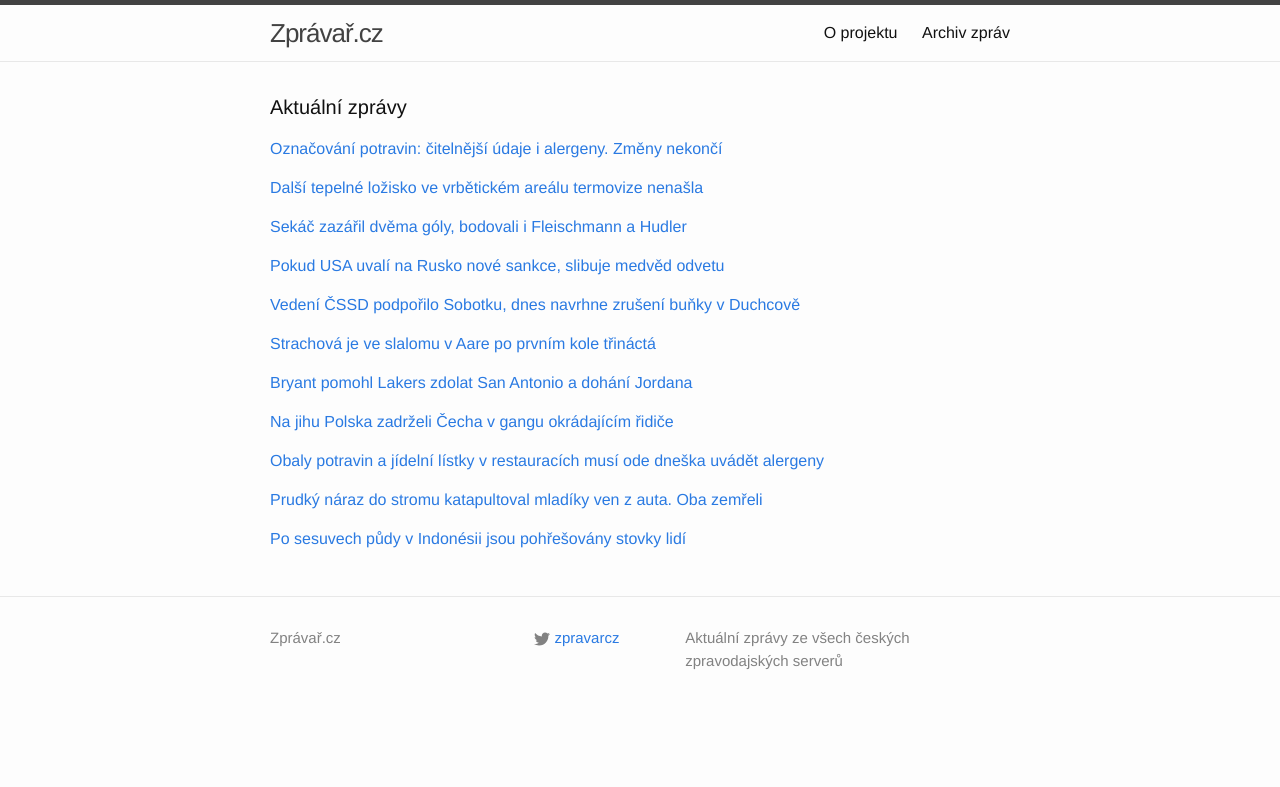
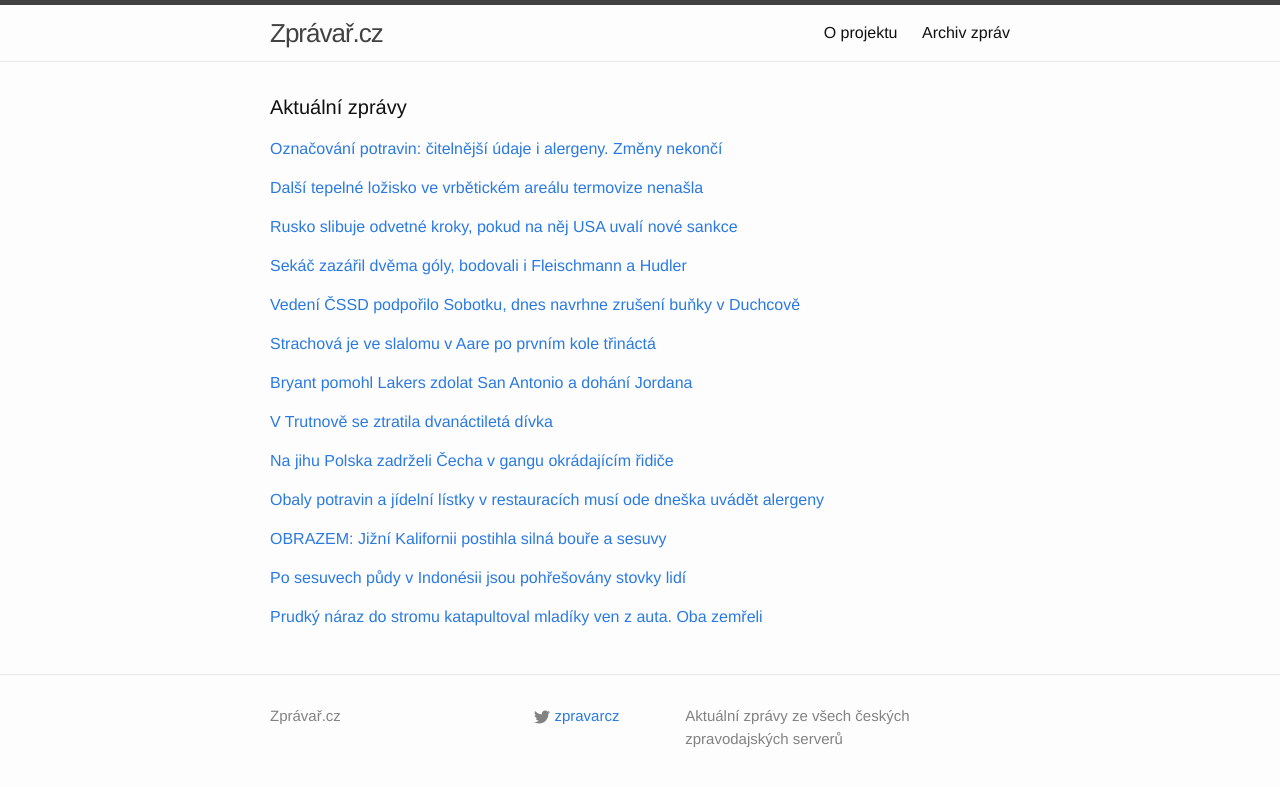
Before and after one commit to adliska/zpravar, a Jekyll site: the page built from index.html, in a window 1280 px wide. Shown: the top 787 px of the page. Built offline with Jekyll 4.4.1, drawn with Linux system fonts in a browser that asks for light colours.

Commit message:
zpravar news update

```diff
--- a/index.html
+++ b/index.html
@@ -30,8 +30,18 @@ layout: default
 <li><a href=http://www.tyden.cz/rubriky/domaci/dalsi-vybuchy-ve-vrbeticich-bezpecnostni-lhuta-bezi-nanovo_327162.html>Další výbuchy ve Vrběticích. Bezpečnostní lhůta běží nanovo - www.tyden.cz</a></li>
 <li><a href=http://www.ceskenoviny.cz/zpravy/zpravy/z-vrbetickeho-arealu-se-nerizene-vybuchy-v-noci-opet-ozvaly/1158450>Z vrbětického areálu se neřízené výbuchy v noci opět ozvaly - www.ceskenoviny.cz</a></li>
 </ul>
-</div><p><a href="javascript:;" onclick="toggle_visibility('zpravy2')">Sekáč zazářil dvěma góly, bodovali i Fleischmann a Hudler</a></p>
+</div><p><a href="javascript:;" onclick="toggle_visibility('zpravy2')">Rusko slibuje odvetné kroky, pokud na něj USA uvalí nové sankce</a></p>
 <div id="zpravy2" style="display:none">
+<ul>
+<li><a href=http://zpravy.e15.cz/zahranicni/politika/rusko-slibuje-odvetne-kroky-pokud-na-nej-usa-uvali-nove-sankce-1145544>Rusko slibuje odvetné kroky, pokud na něj USA uvalí nové sankce - zpravy.e15.cz</a></li>
+<li><a href=http://www.ceskatelevize.cz/ct24/svet/295363-pokud-usa-uvali-na-rusko-nove-sankce-slibuje-medved-odvetu/>Pokud USA uvalí na Rusko nové sankce, slibuje medvěd odvetu - www.ceskatelevize.cz</a></li>
+<li><a href=http://www.ceskenoviny.cz/zpravy/zpravy/rusko-slibuje-odvetne-kroky-pokud-na-nej-usa-uvali-nove-sankce/1158473>Rusko slibuje odvetné kroky, pokud na něj USA uvalí nové sankce - www.ceskenoviny.cz</a></li>
+<li><a href=http://www.lidovky.cz/spojene-staty-vydaji-na-obranu-585-miliard-dolaru-schvalil-senat-pvl-/zpravy-svet.aspx?c=A141213_074743_ln_zahranici_mct>Spojené státy vydají na obranu 585 miliard dolarů, schválil Senát  - www.lidovky.cz</a></li>
+<li><a href=http://www.ceskenoviny.cz/zpravy/zpravy/americky-senat-schvalil-obranny-rozpocet/1158423>Americký Senát schválil obranný rozpočet - www.ceskenoviny.cz</a></li>
+<li><a href=http://zpravy.idnes.cz/senat-schvalil-rozpocet-usa-na-obranu-d8u-/zahranicni.aspx?c=A141213_071131_zahranicni_cen>USA vydají na obranu 585 miliard dolarů, schválil Senát - zpravy.idnes.cz</a></li>
+</ul>
+</div><p><a href="javascript:;" onclick="toggle_visibility('zpravy3')">Sekáč zazářil dvěma góly, bodovali i Fleischmann a Hudler</a></p>
+<div id="zpravy3" style="display:none">
 <ul>
 <li><a href=http://www.tyden.cz/rubriky/sport/hokej/nhl/sekac-zazaril-dvema-goly-bodovali-i-fleischmann-a-hudler_327170.html>Sekáč zazářil dvěma góly, bodovali i Fleischmann a Hudler - www.tyden.cz</a></li>
 <li><a href=http://hokej.idnes.cz/hokejova-nhl-vysledky-06i-/nhl.aspx?c=A141213_075012_nhl_par>Sekáč se blýskl dvěma góly, skóroval i Fleischmann. A Hudler dál boduje - hokej.idnes.cz</a></li>
@@ -39,15 +49,6 @@ layout: default
 <li><a href=http://www.rozhlas.cz/_zprava/jiri-sekac-pomohl-montrealu-dvema-goly-prosadil-se-i-fleischmann--1432119>Jiří Sekáč pomohl Montrealu dvěma góly, prosadil se i Fleischmann - www.rozhlas.cz</a></li>
 <li><a href=http://www.sportovninoviny.cz/zpravy/sekac-dvema-goly-pomohl-k-vyhre-montrealu/1158440>Sekáč dvěma góly pomohl k výhře Montrealu - www.sportovninoviny.cz</a></li>
 <li><a href=http://sport.aktualne.cz/nhl/r~6513e934828d11e493c9002590604f2e/>Sekáč se dvěma góly podílel na triumfu Montrealu - sport.aktualne.cz</a></li>
-</ul>
-</div><p><a href="javascript:;" onclick="toggle_visibility('zpravy3')">Pokud USA uvalí na Rusko nové sankce, slibuje medvěd odvetu</a></p>
-<div id="zpravy3" style="display:none">
-<ul>
-<li><a href=http://www.ceskatelevize.cz/ct24/svet/295363-pokud-usa-uvali-na-rusko-nove-sankce-slibuje-medved-odvetu/>Pokud USA uvalí na Rusko nové sankce, slibuje medvěd odvetu - www.ceskatelevize.cz</a></li>
-<li><a href=http://www.ceskenoviny.cz/zpravy/zpravy/rusko-slibuje-odvetne-kroky-pokud-na-nej-usa-uvali-nove-sankce/1158473>Rusko slibuje odvetné kroky, pokud na něj USA uvalí nové sankce - www.ceskenoviny.cz</a></li>
-<li><a href=http://www.lidovky.cz/spojene-staty-vydaji-na-obranu-585-miliard-dolaru-schvalil-senat-pvl-/zpravy-svet.aspx?c=A141213_074743_ln_zahranici_mct>Spojené státy vydají na obranu 585 miliard dolarů, schválil Senát  - www.lidovky.cz</a></li>
-<li><a href=http://www.ceskenoviny.cz/zpravy/zpravy/americky-senat-schvalil-obranny-rozpocet/1158423>Americký Senát schválil obranný rozpočet - www.ceskenoviny.cz</a></li>
-<li><a href=http://zpravy.idnes.cz/senat-schvalil-rozpocet-usa-na-obranu-d8u-/zahranicni.aspx?c=A141213_071131_zahranicni_cen>USA vydají na obranu 585 miliard dolarů, schválil Senát - zpravy.idnes.cz</a></li>
 </ul>
 </div><p><a href="javascript:;" onclick="toggle_visibility('zpravy4')">Vedení ČSSD podpořilo Sobotku,  dnes navrhne zrušení buňky v Duchcově</a></p>
 <div id="zpravy4" style="display:none">
@@ -74,32 +75,46 @@ layout: default
 <li><a href=http://sport.idnes.cz/vysledky-basketbalove-nba-dcg-/basket.aspx?c=A141213_093602_sport-basket_par>Bryant přispěl k porážce úřadujících šampionů NBA a útočí na Jordana - sport.idnes.cz</a></li>
 <li><a href=http://www.denik.cz/ostatni_sport/bryant-reziroval-vyhru-lakers-a-ma-na-dosah-legendarniho-jordana-20141213.html>Bryant režíroval výhru Lakers a má na dosah legendu Jordana - www.denik.cz</a></li>
 </ul>
-</div><p><a href="javascript:;" onclick="toggle_visibility('zpravy7')">Na jihu Polska zadrželi Čecha v gangu okrádajícím řidiče</a></p>
+</div><p><a href="javascript:;" onclick="toggle_visibility('zpravy7')">V Trutnově se ztratila dvanáctiletá dívka</a></p>
 <div id="zpravy7" style="display:none">
+<ul>
+<li><a href=http://www.novinky.cz/krimi/356278-v-trutnove-se-ztratila-dvanactileta-divka.html>V Trutnově se ztratila dvanáctiletá dívka - www.novinky.cz</a></li>
+<li><a href=http://zpravy.aktualne.cz/domaci/v-trutnove-se-ztratila-12leta-divka-policie-zada-o-pomoc/r~1bd58a3882ac11e49e4b0025900fea04/>V Trutnově se ztratila 12letá dívka. Policie žádá o pomoc - zpravy.aktualne.cz</a></li>
+<li><a href=http://www.ceskenoviny.cz/zpravy/zpravy/policie-v-trutnove-patra-po-ztracene-dvanactilete-divce/1158470>Policie v Trutnově pátrá po ztracené dvanáctileté dívce - www.ceskenoviny.cz</a></li>
+</ul>
+</div><p><a href="javascript:;" onclick="toggle_visibility('zpravy8')">Na jihu Polska zadrželi Čecha v gangu okrádajícím řidiče</a></p>
+<div id="zpravy8" style="display:none">
 <ul>
 <li><a href=http://www.novinky.cz/zahranicni/evropa/356274-na-jihu-polska-zadrzeli-cecha-v-gangu-okradajicim-ridice.html>Na jihu Polska zadrželi Čecha v gangu okrádajícím řidiče - www.novinky.cz</a></li>
 <li><a href=http://zpravy.aktualne.cz/zahranici/polaci-zadrzeli-gang-silnicnich-zlodeju-je-v-nem-i-cech/r~27cee12e82a011e4bdad0025900fea04/>Poláci zadrželi gang silničních zlodějů, je v něm i Čech - zpravy.aktualne.cz</a></li>
 <li><a href=http://www.ceskenoviny.cz/zpravy/zpravy/polska-policie-chytila-udajne-silnicni-zlodeje-mezi-nimi-cecha/1158443>Polská policie chytila údajné "silniční" zloděje, mezi nimi Čecha - www.ceskenoviny.cz</a></li>
 </ul>
-</div><p><a href="javascript:;" onclick="toggle_visibility('zpravy8')">Obaly potravin a jídelní lístky v restauracích musí ode dneška uvádět alergeny</a></p>
-<div id="zpravy8" style="display:none">
+</div><p><a href="javascript:;" onclick="toggle_visibility('zpravy9')">Obaly potravin a jídelní lístky v restauracích musí ode dneška uvádět alergeny</a></p>
+<div id="zpravy9" style="display:none">
 <ul>
 <li><a href=http://www.rozhlas.cz/_zprava/obaly-potravin-a-jidelni-listky-v-restauracich-musi-ode-dneska-uvadet-alergeny--1432103>Obaly potravin a jídelní lístky v restauracích musí ode dneška uvádět alergeny - www.rozhlas.cz</a></li>
 <li><a href=http://www.rozhlas.cz/_zprava/obaly-potravin-i-podoba-jidelnich-listku-v-restauracich-se-meni--1432103>Obaly potravin i podoba jídelních lístků v restauracích se mění - www.rozhlas.cz</a></li>
 <li><a href=http://www.rozhlas.cz/_zprava/ode-dneska-se-meni-obaly-potravin-i-podoba-jidelnich-listku-v-restauracich--1432103>Ode dneška se mění obaly potravin i podoba jídelních lístků v restauracích - www.rozhlas.cz</a></li>
 </ul>
-</div><p><a href="javascript:;" onclick="toggle_visibility('zpravy9')">Prudký náraz do stromu katapultoval mladíky ven z auta. Oba zemřeli</a></p>
-<div id="zpravy9" style="display:none">
+</div><p><a href="javascript:;" onclick="toggle_visibility('zpravy10')">OBRAZEM: Jižní Kalifornii postihla silná bouře a sesuvy</a></p>
+<div id="zpravy10" style="display:none">
+<ul>
+<li><a href=http://www.ceskatelevize.cz/ct24/svet/295368-obrazem-jizni-kalifornii-postihla-silna-boure-a-sesuvy/>OBRAZEM: Jižní Kalifornii postihla silná bouře a sesuvy - www.ceskatelevize.cz</a></li>
+<li><a href=http://zpravy.idnes.cz/boure-usa-zaplavy-0ma-/zahranicni.aspx?c=A141213_103113_zahranicni_hro>Jihem Kalifornie se prohnala bouře, desítky tisíc lidí jsou bez proudu - zpravy.idnes.cz</a></li>
+<li><a href=http://www.ceskenoviny.cz/zpravy/zpravy/boure-zasahla-jizni-kalifornii-zpusobila-zaplavy-i-sesuvy-pudy/1158467>Bouře zasáhla jižní Kalifornii, způsobila záplavy i sesuvy půdy - www.ceskenoviny.cz</a></li>
+</ul>
+</div><p><a href="javascript:;" onclick="toggle_visibility('zpravy11')">Po sesuvech půdy v Indonésii jsou pohřešovány stovky lidí</a></p>
+<div id="zpravy11" style="display:none">
+<ul>
+<li><a href=http://zpravy.aktualne.cz/zahranici/sesuvy-pudy-v-indonesii-pres-12-mrtvych-stovky-nezvestnych/r~a52b617282a711e4a10c0025900fea04/>Po sesuvech půdy v Indonésii jsou pohřešovány stovky lidí - zpravy.aktualne.cz</a></li>
+<li><a href=http://echo24.cz/a/igvgY>Sesuvy půdy na Jávě. Ostrov hlásí mrtvé a stovku pohřešovaných - echo24.cz</a></li>
+<li><a href=http://www.novinky.cz/zahranicni/svet/356271-v-indonesii-zabijel-sesuv-pudy.html>V Indonésii zabíjel sesuv půdy  - www.novinky.cz</a></li>
+</ul>
+</div><p><a href="javascript:;" onclick="toggle_visibility('zpravy12')">Prudký náraz do stromu katapultoval mladíky ven z auta. Oba zemřeli</a></p>
+<div id="zpravy12" style="display:none">
 <ul>
 <li><a href=http://budejovice.idnes.cz/dva-mrtvi-pri-nehody-na-ceskobudejovicku-fpz-/budejovice-zpravy.aspx?c=A141213_094510_budejovice-zpravy_mav>Prudký náraz do stromu katapultoval mladíky ven z auta. Oba zemřeli - budejovice.idnes.cz</a></li>
 <li><a href=http://www.ceskenoviny.cz/zpravy/zpravy/pri-nehode-na-ceskobudejovicku-zemreli-dva-mladici/1158451>Při nehodě na Českobudějovicku zemřeli dva mladíci - www.ceskenoviny.cz</a></li>
 <li><a href=http://www.novinky.cz/krimi/356272-smrtelna-nehoda-alfy-romeo-u-novych-hradu.html>Smrtelná nehoda alfy romeo u Nových Hradů - www.novinky.cz</a></li>
 </ul>
-</div><p><a href="javascript:;" onclick="toggle_visibility('zpravy10')">Po sesuvech půdy v Indonésii jsou pohřešovány stovky lidí</a></p>
-<div id="zpravy10" style="display:none">
-<ul>
-<li><a href=http://zpravy.aktualne.cz/zahranici/sesuvy-pudy-v-indonesii-pres-12-mrtvych-stovky-nezvestnych/r~a52b617282a711e4a10c0025900fea04/>Po sesuvech půdy v Indonésii jsou pohřešovány stovky lidí - zpravy.aktualne.cz</a></li>
-<li><a href=http://echo24.cz/a/igvgY>Sesuvy půdy na Jávě. Ostrov hlásí mrtvé a stovku pohřešovaných - echo24.cz</a></li>
-<li><a href=http://www.novinky.cz/zahranicni/svet/356271-v-indonesii-zabijel-sesuv-pudy.html>V Indonésii zabíjel sesuv půdy  - www.novinky.cz</a></li>
-</ul>
 </div></div>
```
